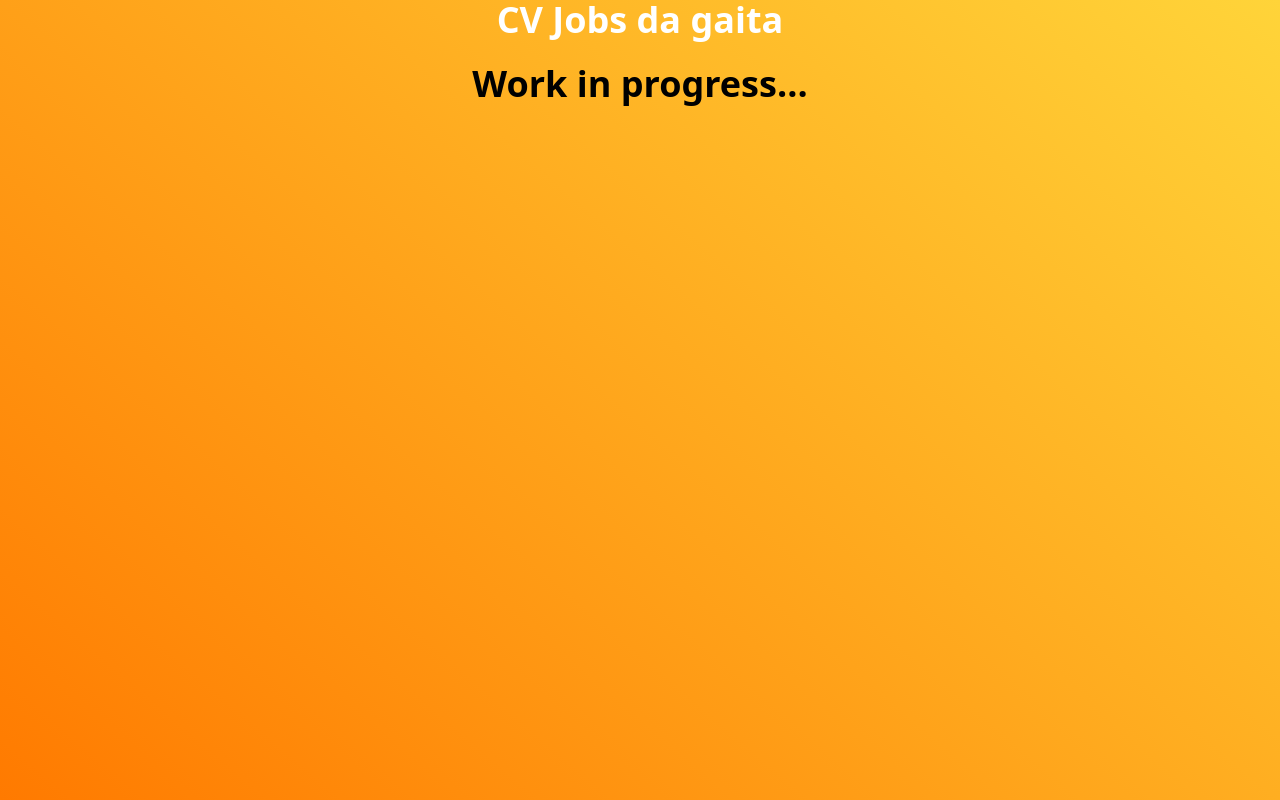
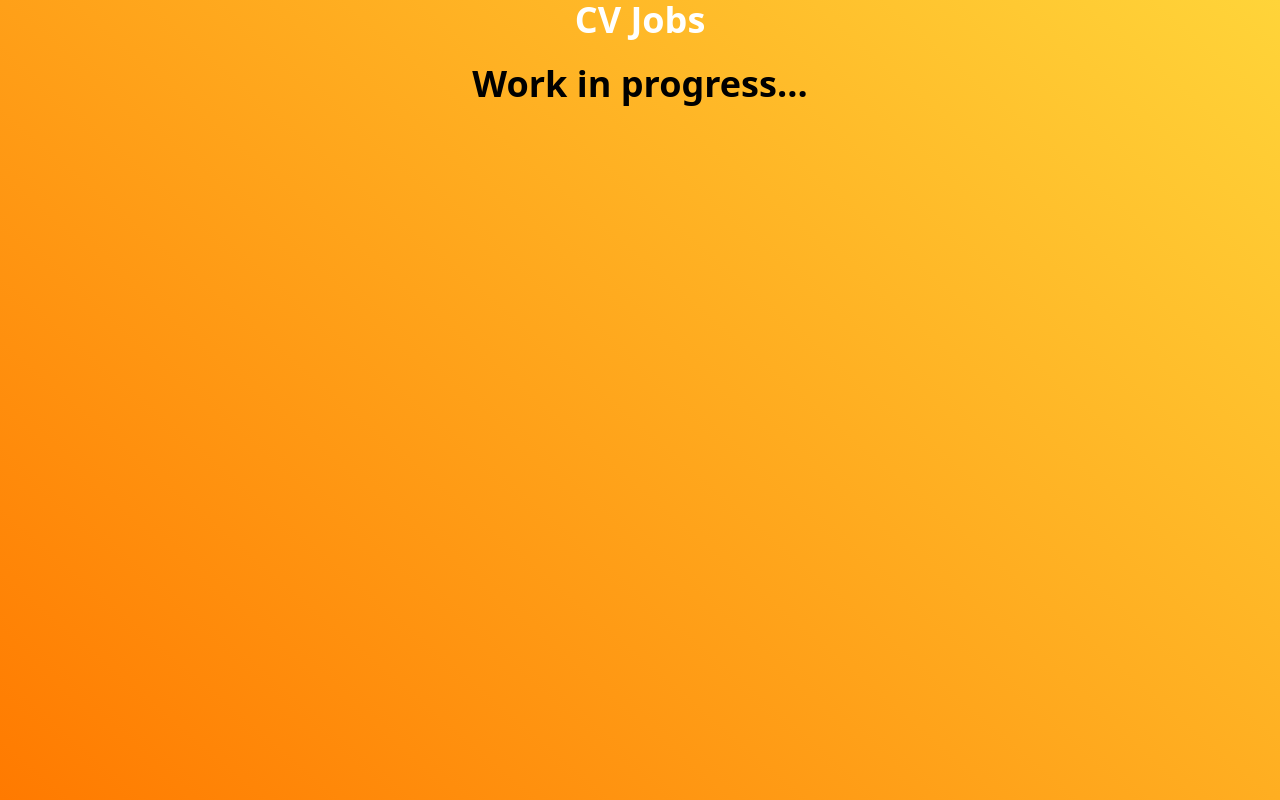
Before and after one commit to eduardospencer/cvjobs, a plain HTML site: page index.html in a window 1280 px wide. Drawn offline with nearby package versions, Linux system fonts and the light colour scheme.

Commit message:
Revert Update index.html

```diff
--- a/index.html
+++ b/index.html
@@ -8,7 +8,7 @@
 </head>
 <body>
     <h1 class="text-4xl font-bold  leading-1 text-white ">
-         CV Jobs da gaita
+         CV Jobs
     </h1>
     <br>
     <h2 class="text-4xl font-bold  leading-1 text-black ">
```
